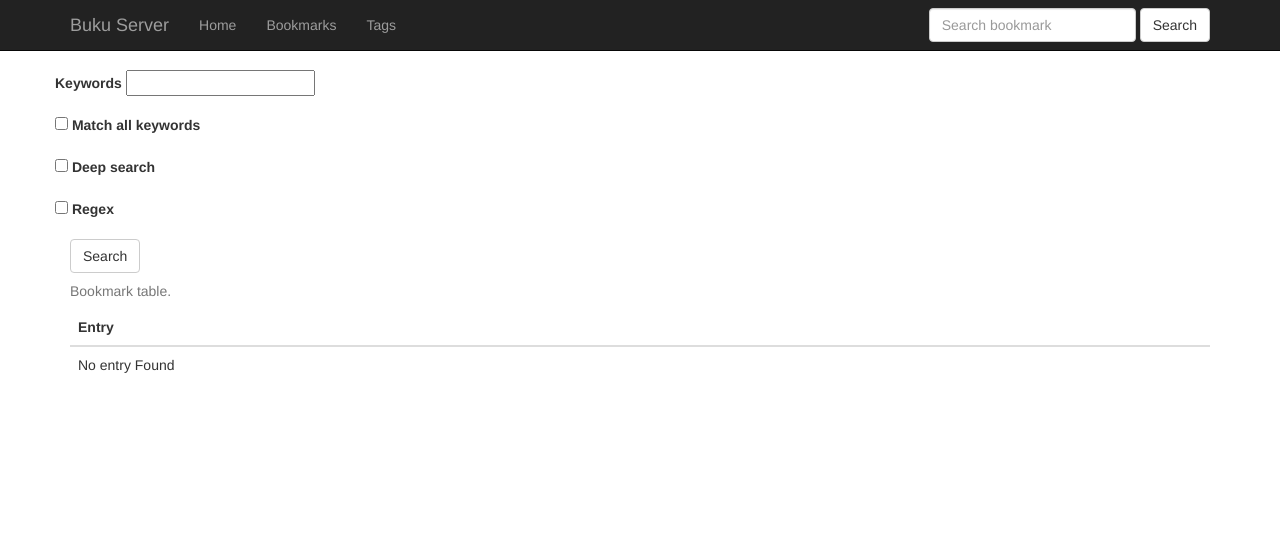
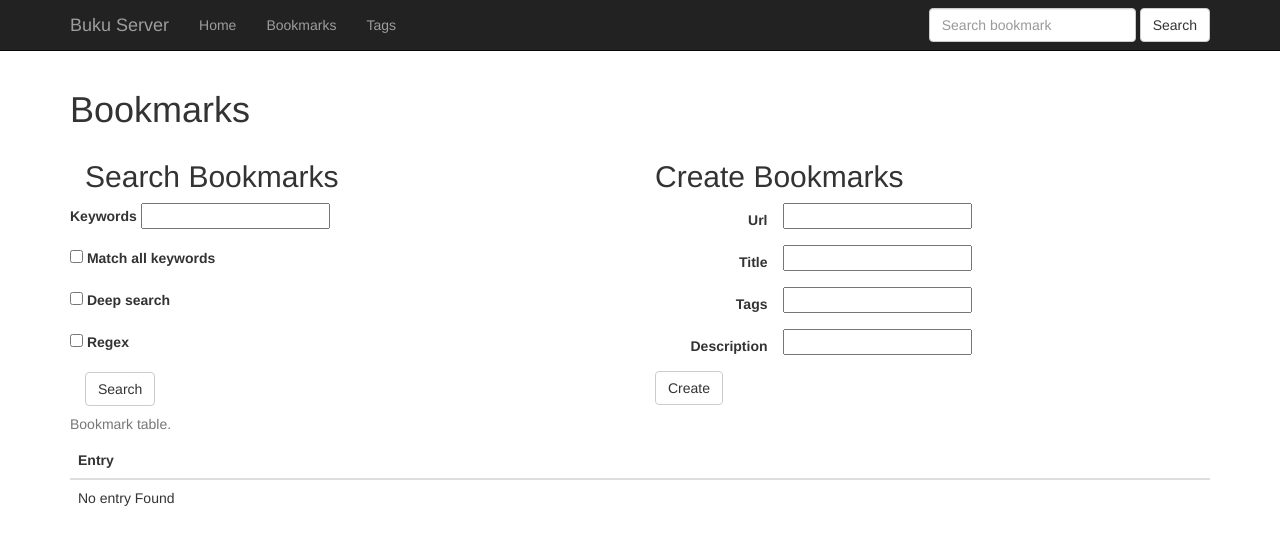
Before and after one commit to jarun/buku, a Flask app: page /bookmarks in a window 1280 px wide. Shown: the top 545 px of the page. Run offline with Flask 2, Linux system fonts and the light colour scheme; parts of the project's set-up code (start-up, migrations or seed data) failed here and were passed over; some libraries are stand-ins or nearby versions.

Commit message:
new: dev: create bookmark form

```diff
--- a/bukuserver/forms.py
+++ b/bukuserver/forms.py
@@ -1,7 +1,7 @@
 """Forms module."""
-# pylint: disable=too-few-public-methods
+# pylint: disable=too-few-public-methods, missing-docstring
 from flask_wtf import FlaskForm
-from wtforms import StringField, FieldList, BooleanField
+from wtforms import StringField, FieldList, BooleanField, validators
 
 
 class SearchBookmarksForm(FlaskForm):
@@ -9,3 +9,10 @@ class SearchBookmarksForm(FlaskForm):
     all_keywords = BooleanField('Match all keywords')
     deep = BooleanField('Deep search')
     regex = BooleanField('Regex')
+
+
+class CreateBookmarksForm(FlaskForm):
+    url = StringField(validators=[validators.required(), validators.URL(require_tld=False)])
+    title = StringField()
+    tags = StringField()
+    description = StringField()
--- a/bukuserver/server.py
+++ b/bukuserver/server.py
@@ -1,15 +1,26 @@
 #!/usr/bin/env python
+# pylint: disable=wrong-import-order, ungrouped-imports
 """Server module."""
 import os
 
 from buku import BukuDb
-from flask import Flask, jsonify, request, render_template, current_app
 from flask.cli import FlaskGroup
 from flask_api import status
 from flask_bootstrap import Bootstrap
 from flask_paginate import Pagination, get_page_parameter, get_per_page_parameter
+from markupsafe import Markup
 import click
 import flask
+from flask import (
+    current_app,
+    flash,
+    Flask,
+    jsonify,
+    redirect,
+    render_template,
+    request,
+    url_for,
+)
 
 try:
     from . import response, forms
@@ -59,6 +70,7 @@ def bookmarks():
         default=int(
             current_app.config.get('BUKUSERVER_PER_PAGE', DEFAULT_PER_PAGE))
     )
+    create_bookmarks_form = forms.CreateBookmarksForm()
     if request.method == 'GET':
         all_bookmarks = bukudb.get_rec_all()
         result = {
@@ -100,17 +112,31 @@ def bookmarks():
                 result=result,
                 pagination=pagination,
                 search_bookmarks_form=forms.SearchBookmarksForm(),
+                create_bookmarks_form=create_bookmarks_form,
             )
     elif request.method == 'POST':
+        url_data = create_bookmarks_form.url.data
         result_flag = bukudb.add_rec(
-            request.form['url'], request.form['title'], request.form['tags'], request.form['description'])
-        res = [
-            jsonify(response.response_template['success']), status.HTTP_200_OK,
-            {'ContentType': 'application/json'}
-        ] if result_flag else [
-            jsonify(response.response_template['failure']), status.HTTP_400_BAD_REQUEST,
-            {'ContentType': 'application/json'}
-        ]
+            url_data,
+            create_bookmarks_form.title.data,
+            create_bookmarks_form.tags.data,
+            create_bookmarks_form.description.data
+        )
+        if request.path.startswith('/api/'):
+            res = [
+                jsonify(response.response_template['success']), status.HTTP_200_OK,
+                {'ContentType': 'application/json'}
+            ] if result_flag != -1 else [
+                jsonify(response.response_template['failure']), status.HTTP_400_BAD_REQUEST,
+                {'ContentType': 'application/json'}
+            ]
+        else:
+            bm_text = '[<a href="{0}">{0}</a>]'.format(url_data)
+            if result_flag != -1:
+                flash(Markup('Success creating bookmark {}.'.format(bm_text)), 'success')
+            else:
+                flash(Markup('Failed creating bookmark {}.'.format(bm_text)), 'danger')
+            return redirect(url_for('bookmarks-html'))
     elif request.method == 'DELETE':
         result_flag = bukudb.cleardb()
         res = [
--- a/bukuserver/templates/bukuserver/base.html
+++ b/bukuserver/templates/bukuserver/base.html
@@ -8,6 +8,7 @@
 {% endblock %}
 
 {% block navbar %}
+{{super()}}
 <nav class="navbar navbar-inverse navbar-fixed-top">
   <div class="container">
     <div class="navbar-header">
@@ -37,17 +38,18 @@
 {% endblock %}
 
 {% block content %}
-  <div class="container">
-  {%- with messages = get_flashed_messages(with_categories=True) %}
-  {%- if messages %}
-    <div class="row">
-      <div class="col-md-12">
-        {{utils.flashed_messages(messages)}}
-      </div>
-    </div>
-  {%- endif %}
-  {%- endwith %}
+  <div class="container">{{show_flash_message()}}</div>
 {%- endblock %}
+
+{% macro show_flash_message() %}
+{%- with messages = get_flashed_messages(with_categories=True) %}
+{%- if messages %}
+  {% for category, message in messages %}
+    <div class="alert alert-{{category}}">{{message}} </div>
+  {% endfor %}
+{%- endif %}
+{%- endwith %}
+{% endmacro %}
 
 {% macro show_bookmarks(bookmarks) %}
 <table class="table" style="table-layout: fixed; width: 100%">
--- a/bukuserver/templates/bukuserver/bookmarks.html
+++ b/bukuserver/templates/bukuserver/bookmarks.html
@@ -2,8 +2,35 @@
 
 {% block content %}
 <div class="container">
-  <div style="padding-top: 70px;">
-    {{show_bookmarks_search_form()}}
+  <h1  style="padding-top: 70px;">Bookmarks</h1>
+  {{show_flash_message()}}
+  <div>
+    <div class="col-sm-6">
+      <h2> Search Bookmarks</h2>
+      {{show_bookmarks_search_form()}}
+    </div>
+    <div class="col-sm-6">
+      <h2> Create Bookmarks</h2>
+      <form class="form-horizontal" action="{{url_for('bookmarks-html')}}" method="POST">
+        <div class="form-group">
+          {{create_bookmarks_form.url.label(class_="control-label col-sm-3")}}
+          {{create_bookmarks_form.url}}
+        </div>
+        <div class="form-group">
+          {{create_bookmarks_form.title.label(class_="control-label col-sm-3")}}
+          {{create_bookmarks_form.title}}
+        </div>
+        <div class="form-group">
+          {{create_bookmarks_form.tags.label(class_="control-label col-sm-3")}}
+          {{create_bookmarks_form.tags}}
+        </div>
+        <div class="form-group">
+          {{create_bookmarks_form.description.label(class_="control-label col-sm-3")}}
+          {{create_bookmarks_form.description}}
+        </div>
+        <button type="submit" class="btn btn-default">Create</button>
+      </form>
+    </div>
   </div>
   {{show_bookmarks(result.bookmarks)}}
   {{pagination.links}}
```
